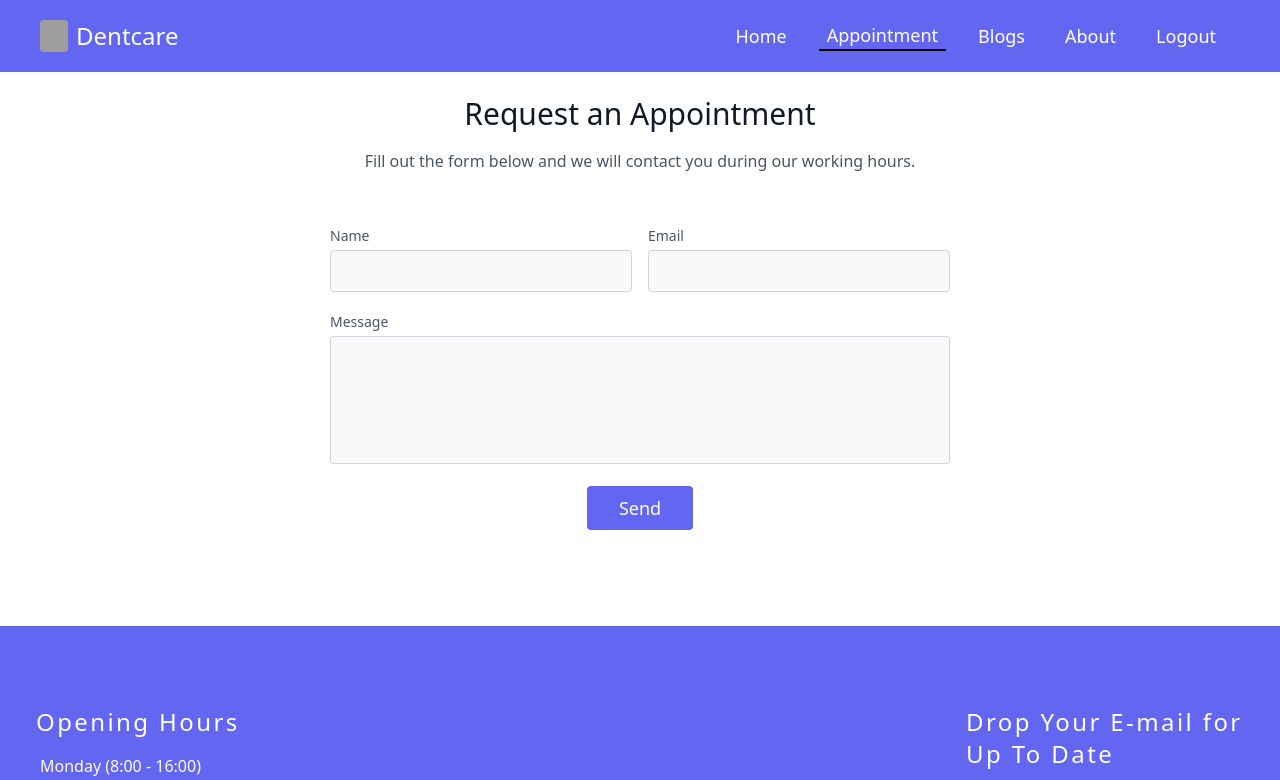
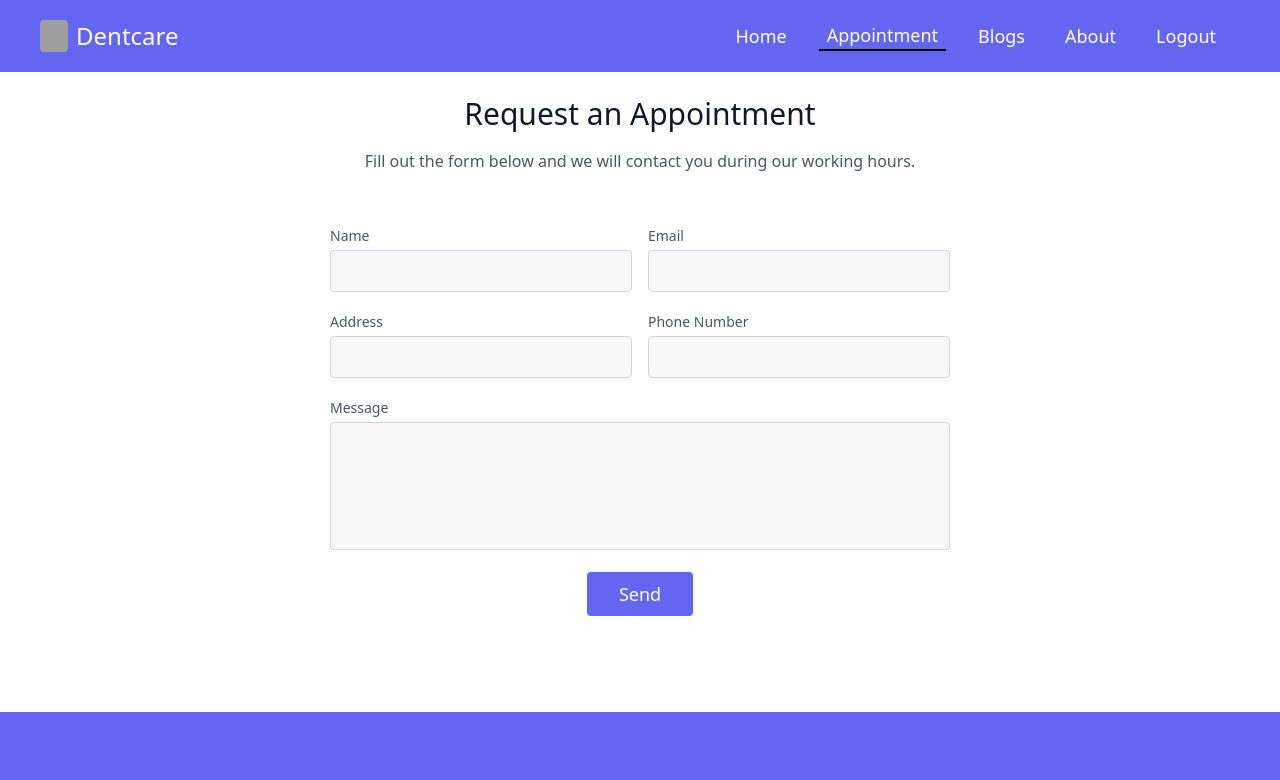
Before and after one commit to G-Mursalin/simple-dentist-appointment, a React (Create React App) app: page /appointment in a window 1280 px wide. Shown: the top 780 px of the page. Built offline with nearby package versions, Linux system fonts and the light colour scheme; no server answers; sample sign-in values are in the browser's storage; grey boxes are pictures that could not be loaded.

Commit message:
reset password added

```diff
--- a/src/components/Appointment/Appointment.js
+++ b/src/components/Appointment/Appointment.js
@@ -1,6 +1,13 @@
 import React from "react";
-
+// Toastify
+import { ToastContainer, toast } from "react-toastify";
+import "react-toastify/dist/ReactToastify.css";
 const Appointment = () => {
+  // Form Handler
+  const appointmentFormHandler = (e) => {
+    e.preventDefault();
+    toast("Thank you for the appointment. See you soon 🙂");
+  };
   return (
     <section className="text-gray-600 body-font relative">
       <div className="container px-5 py-24 mx-auto">
@@ -13,7 +20,10 @@ const Appointment = () => {
             hours.
           </p>
         </div>
-        <div className="lg:w-1/2 md:w-2/3 mx-auto">
+        <form
+          onSubmit={appointmentFormHandler}
+          className="lg:w-1/2 md:w-2/3 mx-auto"
+        >
           <div className="flex flex-wrap -m-2">
             <div className="p-2 w-1/2">
               <div className="relative">
@@ -27,6 +37,7 @@ const Appointment = () => {
                   type="text"
                   id="name"
                   name="name"
+                  required
                   className="w-full bg-gray-100 bg-opacity-50 rounded border border-gray-300 focus:border-indigo-500 focus:bg-white focus:ring-2 focus:ring-indigo-200 text-base outline-none text-gray-700 py-1 px-3 leading-8 transition-colors duration-200 ease-in-out"
                 />
               </div>
@@ -43,6 +54,41 @@ const Appointment = () => {
                   type="email"
                   id="email"
                   name="email"
+                  required
+                  className="w-full bg-gray-100 bg-opacity-50 rounded border border-gray-300 focus:border-indigo-500 focus:bg-white focus:ring-2 focus:ring-indigo-200 text-base outline-none text-gray-700 py-1 px-3 leading-8 transition-colors duration-200 ease-in-out"
+                />
+              </div>
+            </div>
+            <div className="p-2 w-1/2">
+              <div className="relative">
+                <label
+                  htmlFor="address"
+                  className="leading-7 text-sm text-gray-600"
+                >
+                  Address
+                </label>
+                <input
+                  type="text"
+                  id="address"
+                  name="email"
+                  required
+                  className="w-full bg-gray-100 bg-opacity-50 rounded border border-gray-300 focus:border-indigo-500 focus:bg-white focus:ring-2 focus:ring-indigo-200 text-base outline-none text-gray-700 py-1 px-3 leading-8 transition-colors duration-200 ease-in-out"
+                />
+              </div>
+            </div>
+            <div className="p-2 w-1/2">
+              <div className="relative">
+                <label
+                  htmlFor="phone"
+                  className="leading-7 text-sm text-gray-600"
+                >
+                  Phone Number
+                </label>
+                <input
+                  type="number"
+                  id="phone"
+                  name="phone"
+                  required
                   className="w-full bg-gray-100 bg-opacity-50 rounded border border-gray-300 focus:border-indigo-500 focus:bg-white focus:ring-2 focus:ring-indigo-200 text-base outline-none text-gray-700 py-1 px-3 leading-8 transition-colors duration-200 ease-in-out"
                 />
               </div>
@@ -68,8 +114,9 @@ const Appointment = () => {
               </button>
             </div>
           </div>
-        </div>
+        </form>
       </div>
+      <ToastContainer />
     </section>
   );
 };
--- a/src/components/Authentication/Login/Login.js
+++ b/src/components/Authentication/Login/Login.js
@@ -1,7 +1,6 @@
 // React-ReactDOM
 import React from "react";
 import { useState } from "react";
-
 // Routing
 import { Link } from "react-router-dom";
 import { useNavigate } from "react-router-dom";
@@ -9,8 +8,14 @@ import { useLocation } from "react-router-dom";
 // Components
 import SocialLogin from "../SocialLogin/SocialLogin";
 // Firebase Hooks
-import { useSignInWithEmailAndPassword } from "react-firebase-hooks/auth";
+import {
+  useSignInWithEmailAndPassword,
+  useSendPasswordResetEmail,
+} from "react-firebase-hooks/auth";
 import auth from "./../../../firebase.init";
+// Toastify
+import { ToastContainer, toast } from "react-toastify";
+import "react-toastify/dist/ReactToastify.css";
 
 const Login = () => {
   // Routing
@@ -18,6 +23,7 @@ const Login = () => {
   // Firebase Hooks
   const [signInWithEmailAndPassword, user, loading, error] =
     useSignInWithEmailAndPassword(auth);
+  const [sendPasswordResetEmail] = useSendPasswordResetEmail(auth);
   // React Hooks
   const [email, setEmail] = useState("");
   const [password, setPassword] = useState("");
@@ -32,7 +38,6 @@ const Login = () => {
   };
   // Protected Route
   let location = useLocation();
-  let errorElement;
   let from = location.state?.from?.pathname || "/";
   if (user) {
     navigate(from, { replace: true });
@@ -77,12 +82,15 @@ const Login = () => {
         >
           LOGIN
         </button>
-        <a
-          className="inline-block align-baseline font-bold text-sm text-indigo-600 hover:text-indigo-500"
-          href="#"
+        <p
+          onClick={async () => {
+            await sendPasswordResetEmail(email);
+            toast("Email Send");
+          }}
+          className="inline-block align-baseline font-bold text-sm text-indigo-600 hover:text-indigo-500 cursor-pointer"
         >
-          Forgot Password?
-        </a>
+          Reset Password?
+        </p>
       </div>
       <p className="text-center text-md font-medium">
         Don't have an account?
@@ -91,6 +99,7 @@ const Login = () => {
         </Link>
       </p>
       <SocialLogin />
+      <ToastContainer />
     </form>
   );
 };
--- a/src/components/Authentication/Register/Register.js
+++ b/src/components/Authentication/Register/Register.js
@@ -9,12 +9,14 @@ import { useNavigate } from "react-router-dom";
 import { useCreateUserWithEmailAndPassword } from "react-firebase-hooks/auth";
 import auth from "../../../firebase.init";
 import { Link } from "react-router-dom";
+
 const Register = () => {
   const navigate = useNavigate();
   // Firebase Hooks
   const [createUserWithEmailAndPassword, user, loading, error] =
-    useCreateUserWithEmailAndPassword(auth);
+    useCreateUserWithEmailAndPassword(auth, { sendEmailVerification: true });
   // React Hooks
+  const [agree, setAgree] = useState(true);
   const [email, setEmail] = useState("");
   const [password, setPassword] = useState("");
   const [userName, setUserName] = useState("");
@@ -78,12 +80,29 @@ const Register = () => {
           onChange={(e) => setPassword(e.target.value)}
         />
       </div>
+      <div className="mb-4">
+        <input
+          onClick={() => setAgree(!agree)}
+          type="checkbox"
+          name="terms"
+          id="terms"
+        />
+        <label
+          htmlFor="terms"
+          className={`pl-2 ${agree ? "text-red-600" : ""}`}
+        >
+          Accept Terms and Conditions
+        </label>
+      </div>
       {loading ? "Pease Wait..." : ""}
       {error?.message}
       <div className="flex items-center justify-between mt-2 mb-5">
         <button
-          className="bg-indigo-500 hover:bg-blue-600 text-white font-light py-2 px-6 rounded focus:outline-none focus:shadow-outline"
+          className={`bg-indigo-500 hover:bg-blue-600 text-white font-light py-2 px-6 rounded focus:outline-none focus:shadow-outline ${
+            agree ? "cursor-not-allowed" : ""
+          }`}
           type="submit"
+          disabled={agree}
         >
           REGISTER
         </button>
```
